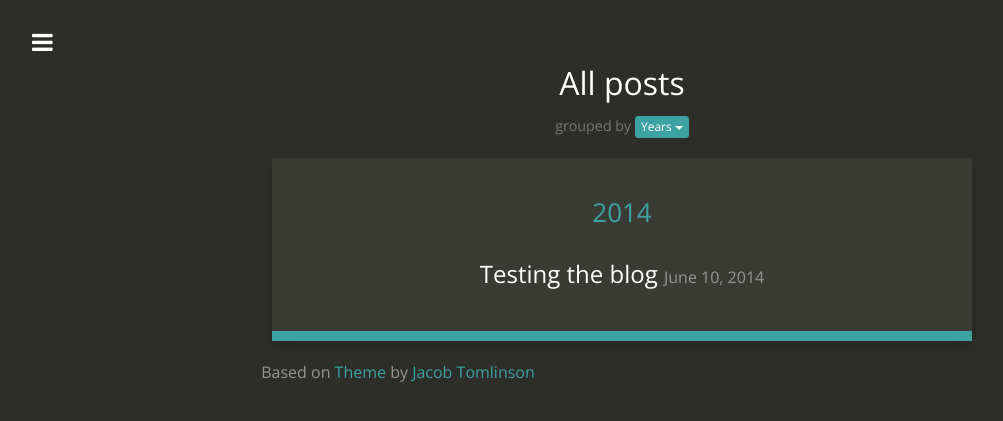
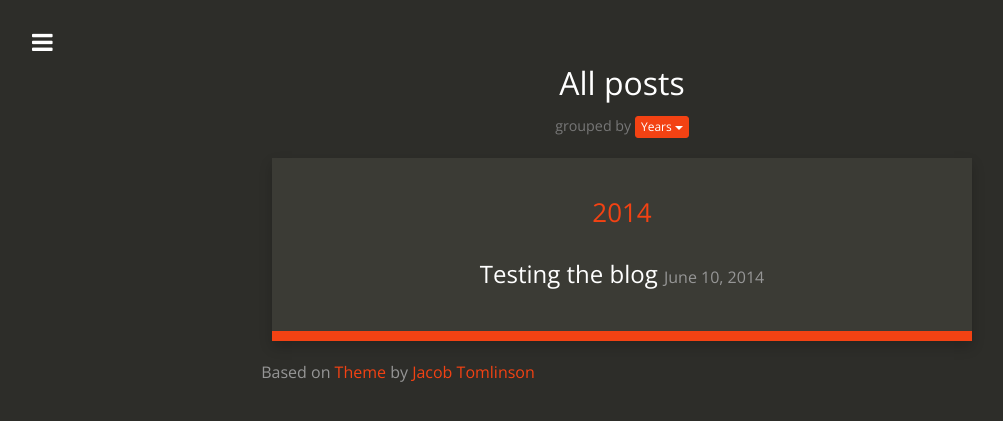
Before and after one commit to cromulen/blog, a Jekyll site: the page built from posts.html, in a window 1280 px wide. Shown: the top 421 px of the page, without its empty margins (18-1021 px from the left). Built offline with Jekyll 4.4.1, drawn with Linux system fonts in a browser that asks for light colours; nearby versions of some CDN libraries.

Commit message:
change color scheme

```diff
--- a/css/style.scss
+++ b/css/style.scss
@@ -20,8 +20,8 @@ $darker:         #21211E;
 $dark:           #2D2D29;
 $medium:         #3B3B35;
 $light-medium:   #969696;
-$dark-blue:      #215A6D;
-$light-blue:     #3CA2A2;
+$dark-blue:      #BF3100;
+$light-blue:     #F34213;
 $green:          #92C7A3;
 $light:          #DFECE6;
 $white:          #FFFFFF;
```
